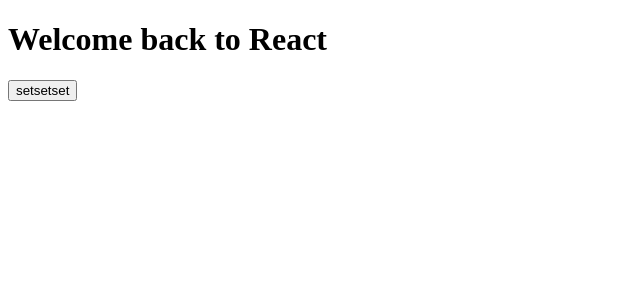
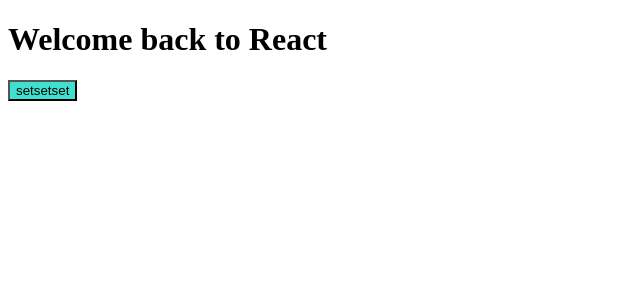
Before and after one commit to JackCokebb/react_test, a React (Create React App) app in the folder react_test_app/: page / in a window 1280 px wide. Shown: the top 300 px of the page, without its empty margins (0-640 px from the left). Built offline with nearby package versions, Linux system fonts and the light colour scheme.

Commit message:
22.07.01 styles.css?

```diff
--- a/react_test_app/src/index.js
+++ b/react_test_app/src/index.js
@@ -1,6 +1,7 @@
 import React from 'react';
 import ReactDOM from 'react-dom/client';
 import App from './App';
+import "./styles.css"
 
 
 const root = ReactDOM.createRoot(document.getElementById('root'));
--- /dev/null
+++ b/react_test_app/src/styles.css
@@ -0,0 +1,4 @@
+button{
+    color:black;
+    background-color: turquoise;
+}
```
Also changed, not shown: react_test_app/src/App.js (+6 -1 lines).
